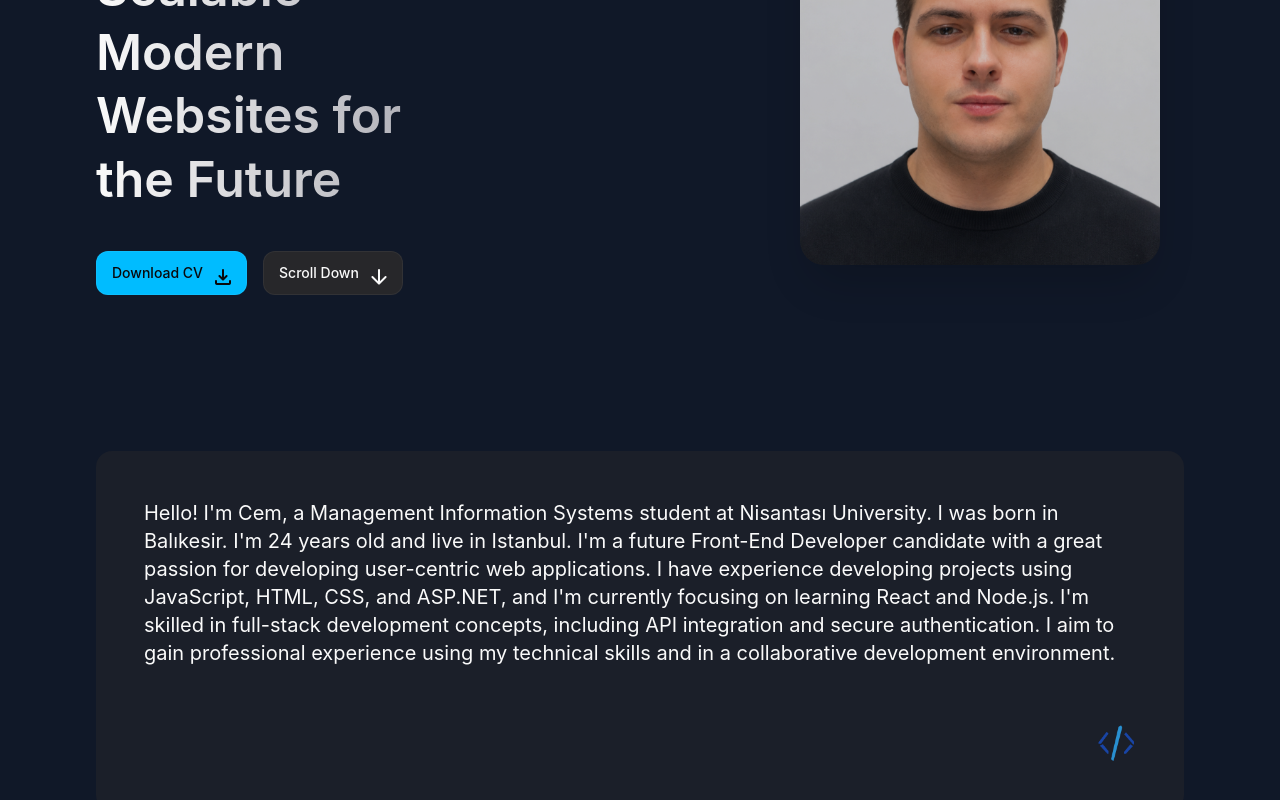
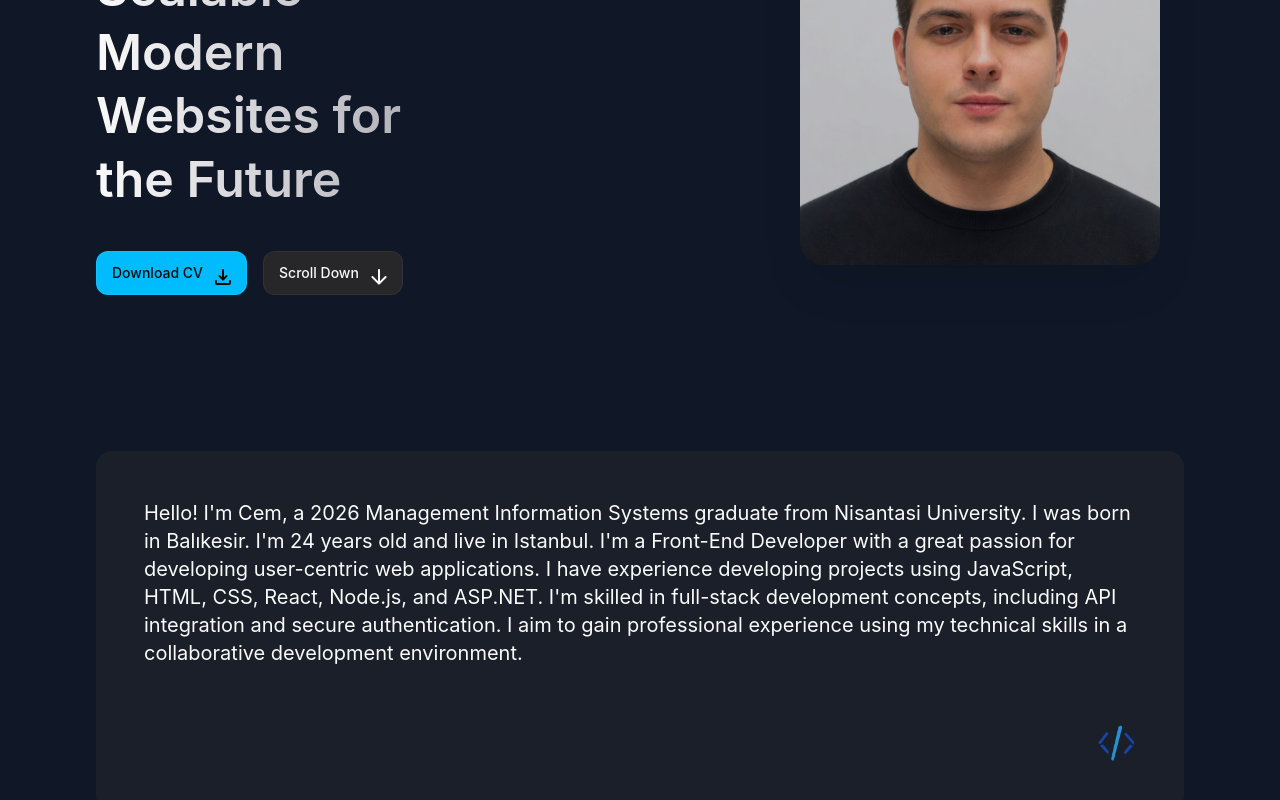
Before and after one commit to ceacarr/My-Portfolio-Website, a React (Vite) app in the folder myportfolio(v1)/cem-acar/: page / in a window 1280 px wide. Shown: the part 330-1130 px from the top of the page. Built offline with nearby package versions, Linux system fonts and the light colour scheme.

Commit message:
cv update

```diff
--- a/myportfolio(v1)/cem-acar/Components/About.jsx
+++ b/myportfolio(v1)/cem-acar/Components/About.jsx
@@ -12,11 +12,14 @@ const About = () => {
 
        <div className="bg-zinc-800/50 p-7 rounded-2xl md:p-12 ">
         <p className="text-zin-300 mb-4 md:mb-8 md:text-xl md:[max-w-[60ch]">
-                     Hello! I'm Cem, a Management Information Systems student at Nisantası University. I was born in Balıkesir. I'm 24 years old and live in Istanbul.
-                     I'm a future Front-End Developer candidate with a great passion for developing user-centric web applications.
-                     I have experience developing projects using JavaScript, HTML, CSS, and ASP.NET, and I'm currently focusing on learning React and Node.js.
-                     I'm skilled in full-stack development concepts, including API integration and secure authentication.
-                     I aim to gain professional experience using my technical skills and in a collaborative development environment.
+                      Hello! I'm Cem, a 2026 Management Information Systems graduate from Nisantasi University.
+                      I was born in Balıkesir. I'm 24 years old and live in Istanbul.
+                      I'm a Front-End Developer with a great passion for developing
+                      user-centric web applications. I have experience developing projects
+                      using JavaScript, HTML, CSS, React, Node.js, and ASP.NET. I'm skilled
+                       in full-stack development concepts, including API integration and
+                       secure authentication. I aim to gain professional experience using
+                       my technical skills in a collaborative development environment.
         </p>
         <br />
 
```
Also changed, not shown: 1 other file (tests, documents, lock files or other folders).
